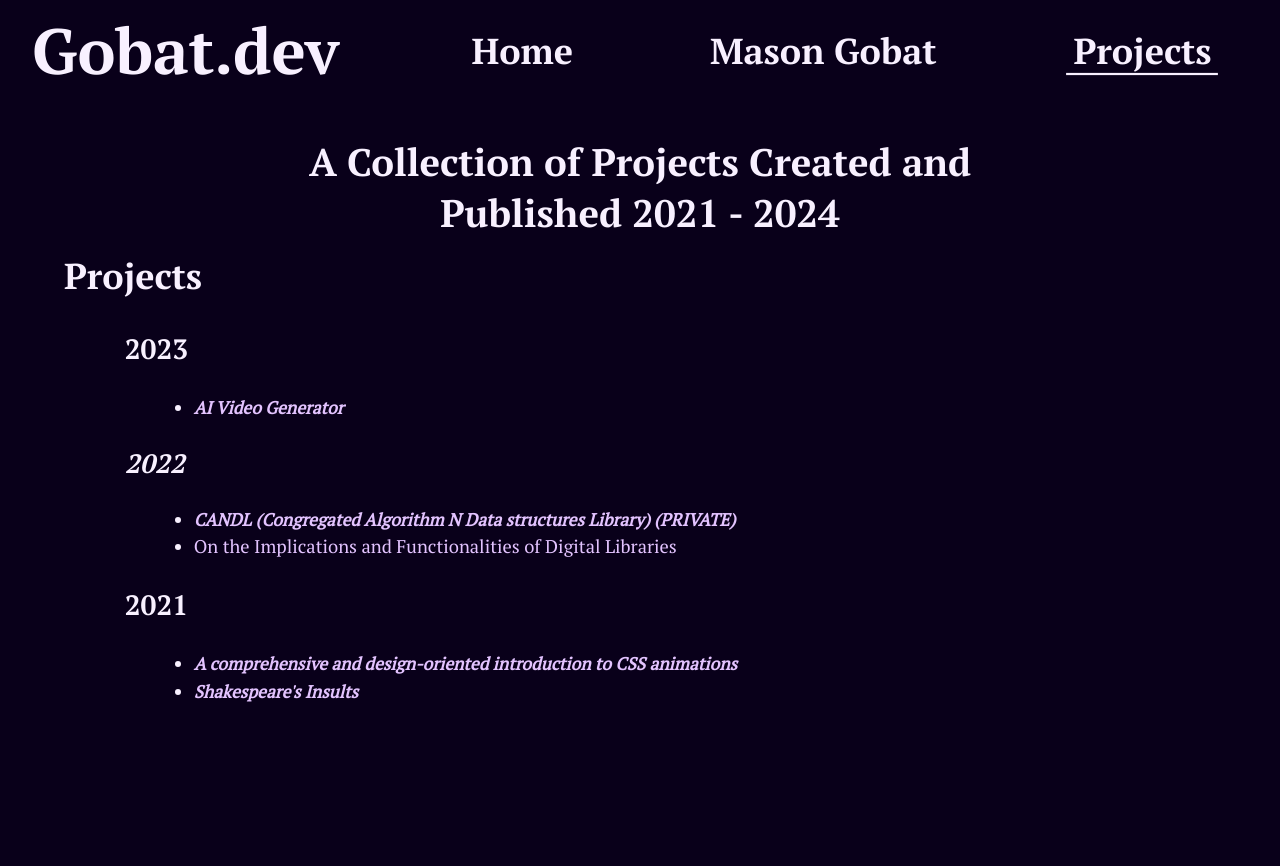
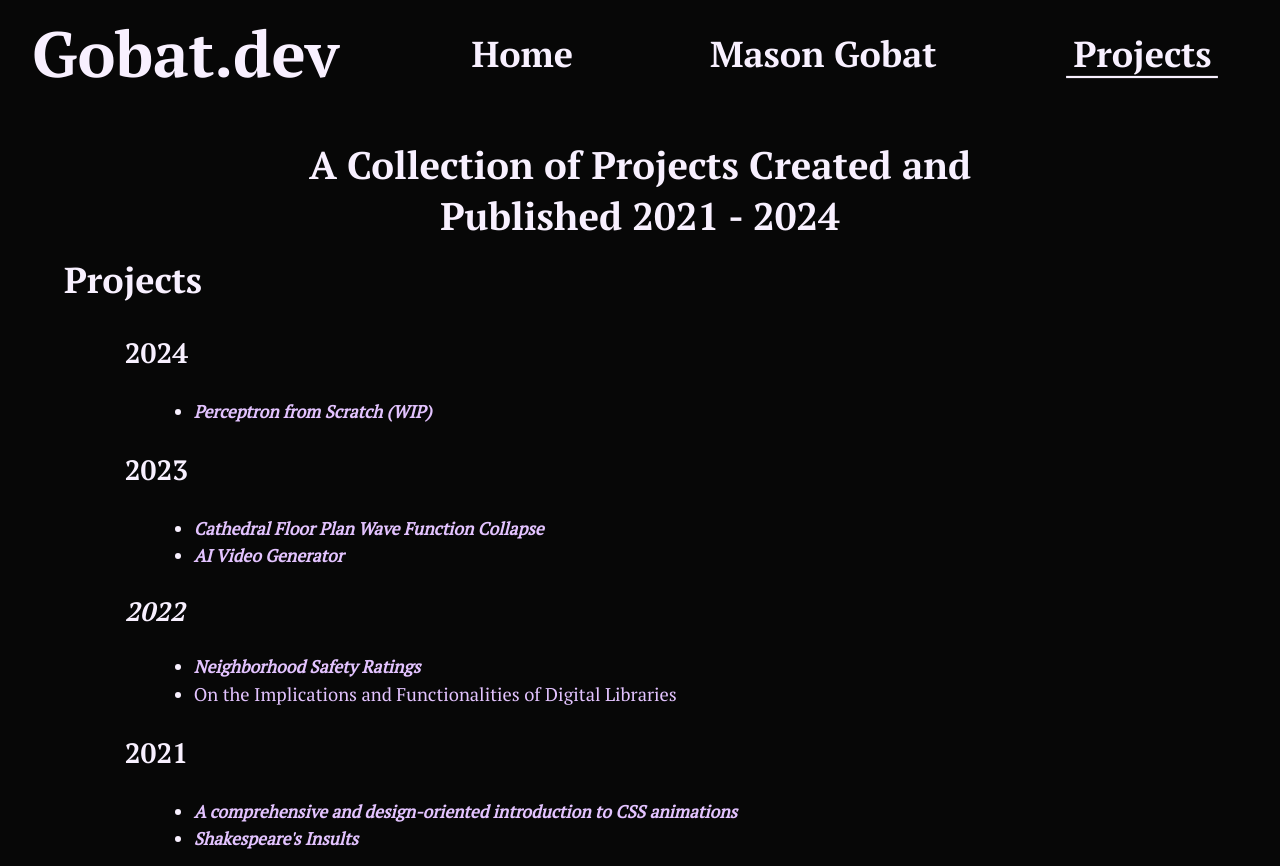
Before and after one commit to MasonGobat/gobatDev, a plain HTML site: page projects.html in a window 1280 px wide. Before the commit the page ends 800 px from the top, so only its background shows below. Drawn offline with Linux system fonts and the light colour scheme.

Commit message:
updated for new year

```diff
--- a/projects.html
+++ b/projects.html
@@ -12,13 +12,18 @@
             <section>
                 <h2>Projects</h2>
                 <section>
+                    <h3>2024</h3>
+                    <ul>
+                        <li><a href="https://github.com/MasonGobat/perceptron" target="_blank" rel="noopener noreferrer" class="externalLink">Perceptron from Scratch (WIP)</a></li>
+                    </ul>
                     <h3>2023</h3>
                     <ul>
+                        <li><a href="https://github.com/MasonGobat/wave-function-collapse" target="_blank" rel="noopener noreferrer" class="externalLink">Cathedral Floor Plan Wave Function Collapse</a></li>
                         <li><a href="https://github.com/MasonGobat/AI-Video-Generator" target="_blank" rel="noopener noreferrer" class="externalLink">AI Video Generator</li>
                     </ul>
                     <h3>2022</h3>
                     <ul>
-                        <li><a href="https://github.com/MasonGobat/CANDL" target="_blank" rel="noopener noreferrer" class="externalLink">CANDL (Congregated Algorithm N Data structures Library) (PRIVATE)</li>
+                        <li><a href="https://github.com/MasonGobat/bigIdeasFinalProject" target="_blank" rel="noopener noreferrer" class="externalLink">Neighborhood Safety Ratings</li>
                         <li><a href="libraries.html" class="internalLink">On the Implications and Functionalities of Digital Libraries</a></li>
                     </ul>
                     <h3>2021</h3>
--- a/style.css
+++ b/style.css
@@ -38,7 +38,7 @@
     /* Coolors has a colorblind option and it would be cool to build that in with php or javascript?
        https://coolors.co/10002b-240046-3c096c-5a189a-7b2cbf-9d4edd-c77dff-e0aaff -- Current color pallet
     */
-    --backgroundColor: #09001a;
+    --backgroundColor: #070707;
     --textColor: #f8f0ff;
     --secTextColor: #955fc1;
     --darkTextColor: #6300bf;
@@ -152,7 +152,7 @@ img {
 /* Beginning of id styling */
 #navMenu {
     display: flex;
-    margin-top: -2.75%;
+    margin-top: -4vh;
     width: 100%;
 }
 #logo {
@@ -211,4 +211,6 @@ img {
 #footer > p {
     color: var(--secTextColor);
     font-size: .75em;;
+    margin: 0;
+    padding: .5vw 0;
 }
```
Also changed, not shown: 1 other file.
